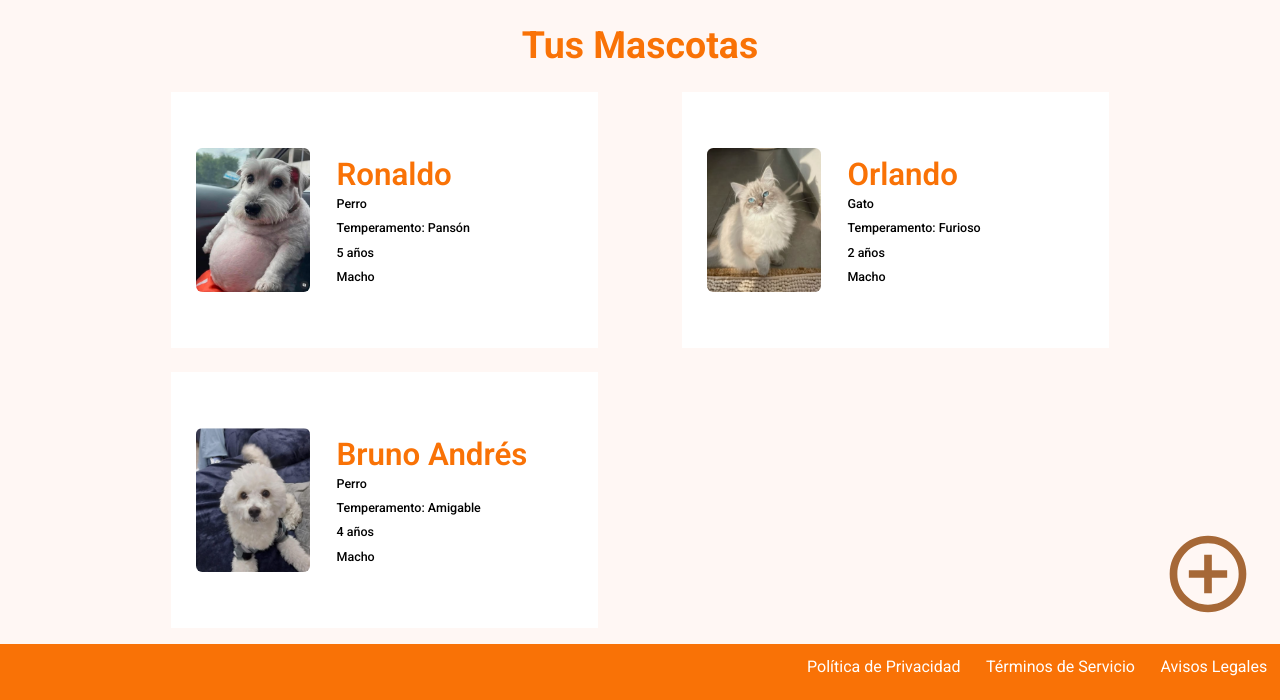
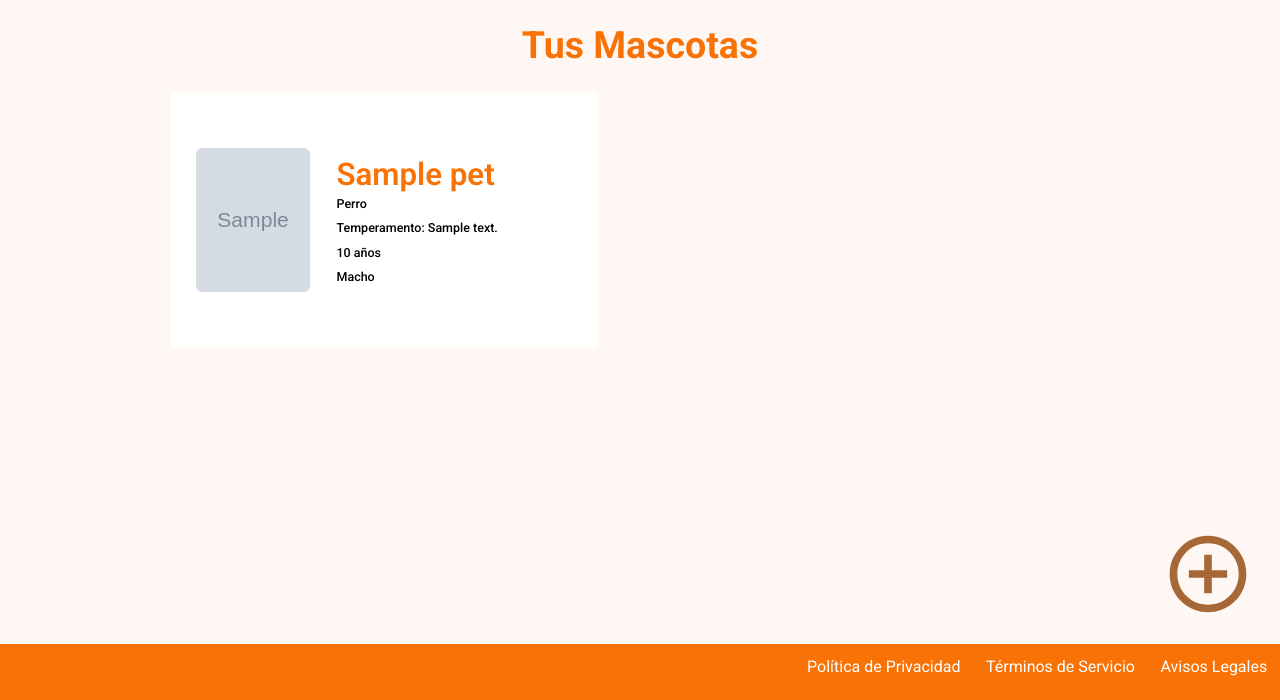
Before and after one commit to ATI-Equipo2/ATI-Equipo2, a Django app: page /tus_mascotas/ in a window 1280 px wide. Shown: the part 100-800 px from the top of the page. Run offline with Django 5.2, Linux system fonts and the light colour scheme; a user stored in the database is signed in; tables that the repository leaves empty hold one stand-in row (values such as "Sample post"); grey boxes marked "Sample" are stand-in pictures.

Commit message:
refactor(views): migrar vistas de perfiles, mascotas, feed y búsqueda al ORM con services
- perfil_usuario usa request.user; ver_dueno y sus_mascotas reciben user_id
- perfil_mascota y ver_mascota reciben pet_id (404 si no existe)
- tus_mascotas, sus_mascotas, buscar_mascotas y feed usan services
- se eliminan USUARIOS, MASCOTAS y MASCOTAS_INICIO de views.py
- feed usa mock_data.MASCOTAS_FALSAS como fallback si no hay mascotas
- plantillas y urls pasan los ids; parcial _foto.html para fotos subidas

```diff
--- a/matchPets/templates/buscar_mascotas.html
+++ b/matchPets/templates/buscar_mascotas.html
@@ -17,8 +17,8 @@
     <ul class="buscar-resultados" id="buscar-resultados">
         {% for m in mascotas %}
         <li>
-            <a class="buscar-item" href="{% url 'ver_mascota' %}">
-                <img src="{% static m.foto %}" alt="{% blocktranslate with nombre=m.nombre %}Foto de {{ nombre }}{% endblocktranslate %}">
+            <a class="buscar-item" href="{% url 'ver_mascota' m.id %}">
+                {% include 'matchPets/partials/_foto.html' with item=m %}
                 <span class="buscar-info">
                     <strong>{{ m.nombre }}</strong>
                     <small>{{ m.especie }}</small>
--- a/matchPets/templates/lista_mascotas.html
+++ b/matchPets/templates/lista_mascotas.html
@@ -8,7 +8,7 @@
 {% block content %}
 <div class="lista-mascotas">
     <div class="lista-encabezado">
-        <a href="{% if es_propia %}{% url 'perfil_usuario' %}{% else %}{% url 'ver_dueno' %}{% endif %}" class="lista-atras" aria-label="{% translate 'Volver' %}">
+        <a href="{% if es_propia %}{% url 'perfil_usuario' %}{% else %}{% url 'ver_dueno' dueno.id %}{% endif %}" class="lista-atras" aria-label="{% translate 'Volver' %}">
             <img src="{% static 'img/perfil/icono-atras.svg' %}" alt="">
         </a>
         <h1 class="lista-titulo">{{ title }}</h1>
@@ -16,8 +16,8 @@
 
     <div class="lista-grid">
         {% for mascota in mascotas %}
-        <a href="{% if es_propia %}{% url 'perfil_mascota' %}{% else %}{% url 'ver_mascota' %}{% endif %}" class="tarjeta-mascota">
-            <img src="{% static mascota.foto %}" alt="{% blocktranslate with nombre=mascota.nombre %}Foto de {{ nombre }}{% endblocktranslate %}">
+        <a href="{% if es_propia %}{% url 'perfil_mascota' mascota.id %}{% else %}{% url 'ver_mascota' mascota.id %}{% endif %}" class="tarjeta-mascota">
+            {% include 'matchPets/partials/_foto.html' with item=mascota %}
             <div class="tarjeta-info">
                 <h2 class="tarjeta-nombre">{{ mascota.nombre }}</h2>
                 <div class="tarjeta-datos">
--- /dev/null
+++ b/matchPets/templates/matchPets/partials/_foto.html
@@ -0,0 +1,8 @@
+{% load static i18n %}{# Foto de una mascota normalizada: `item` con foto_url (subida) o foto_static (estática). #}
+{% if item.foto_url %}
+<img src="{{ item.foto_url }}" alt="{% blocktranslate with nombre=item.nombre %}Foto de {{ nombre }}{% endblocktranslate %}">
+{% elif item.foto_static %}
+<img src="{% static item.foto_static %}" alt="{% blocktranslate with nombre=item.nombre %}Foto de {{ nombre }}{% endblocktranslate %}">
+{% else %}
+<img src="{% static 'img/logo.jpeg' %}" alt="{% translate 'Sin foto' %}">
+{% endif %}
--- a/matchPets/templates/perfil_mascota.html
+++ b/matchPets/templates/perfil_mascota.html
@@ -8,7 +8,7 @@
 {% block content %}
 <article class="perfil perfil--mascota perfil--mascota-propia">
     <div class="perfil-foto">
-        <img src="{% static mascota.foto %}" alt="{% blocktranslate with nombre=mascota.nombre %}Foto de {{ nombre }}{% endblocktranslate %}">
+        {% include 'matchPets/partials/_foto.html' with item=mascota %}
     </div>
 
     <div class="perfil-info">
@@ -35,11 +35,13 @@
 
         <p class="perfil-descripcion">{{ mascota.descripcion }}</p>
 
+        {% if mascota.socializar %}
         <h2 class="perfil-socializar">
             <img src="{% static 'img/perfil/icono-socializar.png' %}" alt="">
             <span>{% translate "En busca de socializar" %}</span>
         </h2>
         <p class="perfil-descripcion">{{ mascota.socializar }}</p>
+        {% endif %}
     </div>
 </article>
 {% endblock %}
--- a/matchPets/templates/pet_card.html
+++ b/matchPets/templates/pet_card.html
@@ -1,7 +1,7 @@
 {% load static i18n %}
 {# Tarjeta de mascota del Inicio/Feed. Recibe `tarjeta` con: nombre, especie, #}
 {# temperamento, edad, sexo, foto_url (subida) o foto_static (fichero local). #}
-<a class="tarjeta-mascota tarjeta-inicio" href="{% url 'ver_mascota' %}">
+<a class="tarjeta-mascota tarjeta-inicio" href="{% if tarjeta.id %}{% url 'ver_mascota' tarjeta.id %}{% else %}#{% endif %}">
     <span class="tarjeta-foto">
         {% if tarjeta.foto_url %}
         <img src="{{ tarjeta.foto_url }}" alt="{% blocktranslate with nombre=tarjeta.nombre %}Foto de {{ nombre }}{% endblocktranslate %}">
--- a/matchPets/urls.py
+++ b/matchPets/urls.py
@@ -13,11 +13,11 @@ urlpatterns = [
     path('base_feed_mobile/', base_feed_mobile, name='base_feed_mobile'),
     path('base_perfil/', base_perfil, name='base_perfil'),
     path('perfil_usuario/', perfil_usuario, name='perfil_usuario'),
-    path('ver_dueno/', ver_dueno, name='ver_dueno'),
-    path('perfil_mascota/', perfil_mascota, name='perfil_mascota'),
-    path('ver_mascota/', ver_mascota, name='ver_mascota'),
+    path('ver_dueno/<int:user_id>/', ver_dueno, name='ver_dueno'),
+    path('perfil_mascota/<int:pet_id>/', perfil_mascota, name='perfil_mascota'),
+    path('ver_mascota/<int:pet_id>/', ver_mascota, name='ver_mascota'),
     path('tus_mascotas/', tus_mascotas, name='tus_mascotas'),
-    path('sus_mascotas/', sus_mascotas, name='sus_mascotas'),
+    path('sus_mascotas/<int:user_id>/', sus_mascotas, name='sus_mascotas'),
     path('notificaciones/', notificaciones, name='notificaciones'),
     path('buscar_mascotas/', buscar_mascotas, name='buscar_mascotas'),
     path('inicio/', inicio, name='inicio'),
--- a/matchPets/views.py
+++ b/matchPets/views.py
@@ -1,15 +1,14 @@
-from django.apps import apps
-from django.shortcuts import render, redirect
+from django.shortcuts import render, redirect, get_object_or_404
 from django.contrib.auth import views as auth_views
 from django.contrib.auth import login as auth_login
 from django.contrib.auth.decorators import login_required
-from django.http import HttpResponse, request
-from django.db.models import Q
+from django.db import DatabaseError
 from django.utils.translation import gettext, ngettext
 
+from . import mock_data, services
 from .forms import RegistroForm
+from .models import Pet, User
 
-Pet = apps.get_model('matchPets', 'Pet')
 
 class LoginView(auth_views.LoginView):
     template_name = 'login.html'
@@ -29,71 +28,61 @@ class LogoutView(auth_views.LogoutView):
 def vista_protegida(request):
     return render(request, 'matchPets/protegida.html')
 
-# Datos de ejemplo para las vistas de perfil (aún no hay modelos)
-USUARIOS = {
-    'rolando': {
-        'nombre': 'Rolando',
-        'edad': '20 años',
-        'ubicacion': 'Los Teques',
-        'descripcion': 'Soy Amante de los animales. Mi color favorito es el naranja, mi libro favorito es El hobbit, en mi tiempo libre disfruto escuchar Los fantasmas del Caribe y jugar The forest',
-        'foto': 'img/perfil/rolando.png',
-    },
-    'jesus': {
-        'nombre': 'Jesús',
-        'edad': '21 años',
-        'ubicacion': 'Catia',
-        'descripcion': 'Considero que los humanos también somo animales, mis mascotas son compañeros de vida los cuales tienen problemas con socializar porque me da pereza pacearlos, si quieres socializar con mis mascotas tienes que ser una mamá soltera',
-        'foto': 'img/perfil/jesus.png',
-    },
-}
 
-MASCOTAS = {
-    'ronaldo': {
-        'nombre': 'Ronaldo',
-        'especie': 'Perro',
-        'sexo': 'Macho',
-        'temperamento': 'Pansón',
-        'edad': '5 años',
-        'descripcion': 'Estoy Buscando a alguien que me quiera, que me huela y se emocione, que se orine por mí. Me gustan los paseos, las caricias y compartir unas chelas con mis amigos caninos.',
-        'socializar': 'Estoy interesado en una perra en celo, con más de dos años, que quiera algo temporal, nada de tener familia porque me desaparezco, algo tranqui.',
-        'foto': 'img/perfil/ronaldo.png',
-    },
-    'orlando': {
-        'nombre': 'Orlando',
-        'especie': 'Gato',
-        'sexo': 'Macho',
-        'temperamento': 'Furioso',
-        'edad': '2 años',
-        'foto': 'img/perfil/orlando.png',
-    },
-    'bruno': {
-        'nombre': 'Bruno Andrés',
-        'especie': 'Perro',
-        'sexo': 'Macho',
-        'temperamento': 'Amigable',
-        'edad': '4 años',
-        'foto': 'img/perfil/bruno.png',
-    },
-    'brown': {
-        'nombre': 'Brown',
-        'especie': 'Perro',
-        'sexo': 'Macho',
-        'temperamento': 'Juguetón',
-        'edad': '2 meses',
-        'descripcion': 'Hola, soy Brown. Se que no soy de la raza más grande, pero mi corazón lo es. Estoy en búsqueda de un amigo que pueda jugar conmigo sin lastimarme ya que tengo solo un par de meses de edad.',
-        'socializar': 'Me gustaría conocer a un compañero canino para poder pasar el rato y compartir aventuras en el parque del este.',
-        'foto': 'img/perfil/brown.png',
-    },
-    'lucia': {
-        'nombre': 'Lucia',
-        'especie': 'Gata',
-        'sexo': 'Hembra',
-        'temperamento': 'Cariñosa',
-        'edad': '1 año',
-        'foto': 'img/perfil/lucia.png',
-    },
-}
+# ---------------------------------------------------------------------------
+# Helpers para presentar modelos en las plantillas
+# ---------------------------------------------------------------------------
+def _edad_anos(cantidad):
+    return ngettext('%(count)s año', '%(count)s años', cantidad) % {'count': cantidad}
 
+
+def _tarjeta_desde_pet(pet):
+    """Normaliza una instancia del modelo Pet al formato que esperan las plantillas."""
+    descripcion = (pet.description or '').strip()
+    return {
+        'id': pet.id,
+        'nombre': pet.name,
+        'especie': pet.get_species_display(),
+        'sexo': pet.get_gender_display(),
+        'edad': _edad_anos(pet.age),
+        # El modelo aún no tiene temperamento: se reutiliza la descripción.
+        'temperamento': descripcion,
+        'descripcion': descripcion,
+        'socializar': '',
+        'dueno_id': pet.owner_id,
+        'foto_url': pet.img.url if pet.img else '',
+        'foto_static': '',
+    }
+
+
+def _tarjeta_desde_mock(mascota):
+    """Normaliza una ficha de mock_data (fallback sin base de datos)."""
+    return {
+        'id': None,
+        'nombre': mascota['nombre'],
+        'especie': mascota['especie'],
+        'sexo': '',
+        'edad': _edad_anos(mascota['edad']),
+        'temperamento': mascota.get('descripcion', ''),
+        'descripcion': mascota.get('descripcion', ''),
+        'socializar': '',
+        'dueno_id': None,
+        'foto_url': mascota.get('foto', ''),
+        'foto_static': '',
+    }
+
+
+def _contexto_usuario(usuario, title):
+    return {
+        'title': title,
+        'usuario': usuario,
+        'edad_texto': _edad_anos(usuario.edad) if usuario.edad is not None else '',
+    }
+
+
+# ---------------------------------------------------------------------------
+# Autenticación y páginas base
+# ---------------------------------------------------------------------------
 def signup(request):
     if request.method == 'POST':
         form = RegistroForm(request.POST, request.FILES)
@@ -105,54 +94,102 @@ def signup(request):
         form = RegistroForm()
     return render(request, 'signup.html', {'name': gettext('Registrarse'), 'form': form})
 
+
 @login_required(login_url='login')
 def add_pet(request):
     return render(request, 'add-pet.html', {'name': gettext('Agregar Mascota')})
 
+
 def base_navigation(request):
     return render(request, 'base-navigation-desktop.html')
+
 
 def base_feed_mobile(request):
     return render(request, 'base-feed-mobile.html')
 
+
 def base_perfil(request):
     return render(request, 'base-perfil.html')
 
+
+# ---------------------------------------------------------------------------
+# Perfiles de usuario
+# ---------------------------------------------------------------------------
 @login_required(login_url='login')
 def perfil_usuario(request):
-    return render(request, 'perfil_usuario.html', {'title': gettext('Perfil de Usuario'), 'usuario': USUARIOS['rolando']})
+    return render(request, 'perfil_usuario.html', _contexto_usuario(request.user, gettext('Perfil de Usuario')))
+
 
 @login_required(login_url='login')
-def ver_dueno(request):
-    return render(request, 'ver_dueno.html', {'title': gettext('Ver Dueño'), 'usuario': USUARIOS['jesus']})
+def ver_dueno(request, user_id):
+    usuario = get_object_or_404(User, pk=user_id)
+    return render(request, 'ver_dueno.html', _contexto_usuario(usuario, gettext('Ver Dueño')))
+
+
+# ---------------------------------------------------------------------------
+# Mascotas
+# ---------------------------------------------------------------------------
+@login_required(login_url='login')
+def perfil_mascota(request, pet_id):
+    """Perfil de una mascota propia; si es ajena se muestra la vista pública."""
+    pet = get_object_or_404(Pet, pk=pet_id)
+    if pet.owner_id != request.user.id:
+        return redirect('ver_mascota', pet_id=pet.id)
+    return render(request, 'perfil_mascota.html', {
+        'title': gettext('Perfil de Mascota'),
+        'mascota': _tarjeta_desde_pet(pet),
+    })
+
 
 @login_required(login_url='login')
-def perfil_mascota(request):
-    return render(request, 'perfil_mascota.html', {'title': gettext('Perfil de Mascota'), 'mascota': MASCOTAS['ronaldo']})
-
-@login_required(login_url='login')
-def ver_mascota(request):
+def ver_mascota(request, pet_id):
+    pet = get_object_or_404(Pet, pk=pet_id)
     solicitud_enviada = request.GET.get('solicitud') == 'enviada'
     return render(request, 'ver_mascota.html', {
         'title': gettext('Ver Mascota'),
-        'mascota': MASCOTAS['brown'],
+        'mascota': _tarjeta_desde_pet(pet),
         'solicitud_enviada': solicitud_enviada,
         'aviso_solicitud': gettext('Solicitud enviada') if solicitud_enviada else '',
     })
 
+
 @login_required(login_url='login')
 def tus_mascotas(request):
-    mascotas = [MASCOTAS['ronaldo'], MASCOTAS['orlando'], MASCOTAS['bruno']]
-    return render(request, 'lista_mascotas.html', {'title': gettext('Tus Mascotas'), 'mascotas': mascotas, 'es_propia': True})
+    mascotas = [_tarjeta_desde_pet(p) for p in services.mascotas_de(request.user)]
+    return render(request, 'lista_mascotas.html', {
+        'title': gettext('Tus Mascotas'),
+        'mascotas': mascotas,
+        'es_propia': True,
+    })
+
 
 @login_required(login_url='login')
-def sus_mascotas(request):
-    mascotas = [MASCOTAS['brown'], MASCOTAS['lucia']]
-    return render(request, 'lista_mascotas.html', {'title': gettext('Sus Mascotas'), 'mascotas': mascotas, 'es_propia': False})
+def sus_mascotas(request, user_id):
+    dueno = get_object_or_404(User, pk=user_id)
+    mascotas = [_tarjeta_desde_pet(p) for p in services.mascotas_de(dueno)]
+    return render(request, 'lista_mascotas.html', {
+        'title': gettext('Sus Mascotas'),
+        'mascotas': mascotas,
+        'es_propia': False,
+        'dueno': dueno,
+    })
+
+
+@login_required(login_url='login')
+def buscar_mascotas(request):
+    """Pantalla Buscar Mascotas: filtra por nombre o especie."""
+    q = request.GET.get('q', '').strip()
+    mascotas = [_tarjeta_desde_pet(p) for p in services.buscar_mascotas(q)]
+    return render(request, 'buscar_mascotas.html', {
+        'title': gettext('Buscar Mascotas'),
+        'mascotas': mascotas,
+        'q': q,
+    })
 
 
 # ---------------------------------------------------------------------------
 # Datos falsos para Notificaciones / Mensajes / Solicitudes (sin backend).
+# Se reemplazan por el ORM en la fase de notificaciones.
 # La fuente está en español; las plantillas usan {% translate %} para i18n.
 # ---------------------------------------------------------------------------
 NOTIFICACIONES_FALSAS = [
@@ -161,7 +198,7 @@ NOTIFICACIONES_FALSAS = [
         'tipo': 'nuevo_mensaje',
         'titulo': 'Nuevo mensaje',
         'detalle': 'Brown te envió un mensaje',
-        'mascota': MASCOTAS['brown'],
+        'mascota': None,
     },
     {
         'id': 2,
@@ -184,22 +221,22 @@ MENSAJES_RECIENTES_FALSOS = [
     {
         'nombre': 'Brown',
         'texto': 'Hola, soy Brown. Se que no soy de la raza más grande, pero mi…',
-        'foto': MASCOTAS['brown']['foto'],
+        'foto': 'img/perfil/brown.png',
     },
     {
         'nombre': 'Daisy',
         'texto': 'Hola, soy Daisy. Se que no soy de la raza más grande, pero mi coraz…',
-        'foto': MASCOTAS['brown']['foto'],
+        'foto': 'img/perfil/brown.png',
     },
     {
         'nombre': 'Ronaldo',
         'texto': 'Estoy buscando a alguien que me quiera, que me huela y se emocion…',
-        'foto': MASCOTAS['ronaldo']['foto'],
+        'foto': 'img/perfil/ronaldo.png',
     },
     {
         'nombre': 'Ursula',
         'texto': 'Hola, soy Úrsula. Se que no soy de la raza más grande, pero mi…',
-        'foto': MASCOTAS['lucia']['foto'],
+        'foto': 'img/perfil/lucia.png',
     },
 ]
 
@@ -231,111 +268,20 @@ def notificaciones(request):
     })
 
 
-@login_required(login_url='login')
-def buscar_mascotas(request):
-    """Pantalla Buscar Mascotas (datos falsos, filtro por nombre/especie)."""
-    q = request.GET.get('q', '').strip()
-    mascotas = [MASCOTAS['brown'], MASCOTAS['ronaldo'], MASCOTAS['lucia']]
-    # Daisy y Úrsula comparten la ficha del Inicio/Feed.
-    extras = [m for m in MASCOTAS_INICIO if m['nombre'] in ('Daisy', 'Ursula')]
-    todas = [{'nombre': m['nombre'], 'especie': m['especie'], 'foto': m['foto']} for m in mascotas] + extras
-    if q:
-        q_low = q.lower()
-        todas = [m for m in todas if q_low in m['nombre'].lower() or q_low in m['especie'].lower()]
-    return render(request, 'buscar_mascotas.html', {
-        'title': gettext('Buscar Mascotas'),
-        'mascotas': todas,
-        'q': q,
-    })
-
-
 # ---------------------------------------------------------------------------
-# Inicio / Feed: lista general de mascotas (modelo Pet del compañero).
-# Si la tabla está vacía, se usan las fichas de las fotos (mismos datos
-# falsos del resto de pantallas). El buscador filtra por nombre/especie.
+# Inicio / Feed: lista general de mascotas disponibles.
+# Si no hay mascotas (o la tabla aún no existe) se usan las fichas de
+# mock_data como fallback temporal; esas tarjetas no enlazan a ningún perfil.
 # ---------------------------------------------------------------------------
-MASCOTAS_INICIO = [
-    {
-        'nombre': 'Brown',
-        'especie': 'Perro',
-        'sexo': 'Macho',
-        'temperamento': 'Juguetón',
-        'edad': '2 meses',
-        'foto': 'img/perfil/brown.png',
-    },
-    {
-        'nombre': 'Daisy',
-        'especie': 'Perro',
-        'sexo': 'Hembra',
-        'temperamento': 'Dormilona',
-        'edad': '2 años',
-        'foto': 'img/perfil/ronaldo.png',
-    },
-    {
-        'nombre': 'Ursula',
-        'especie': 'Perro',
-        'sexo': 'Hembra',
-        'temperamento': 'Floja',
-        'edad': '3 años',
-        'foto': 'img/perfil/bruno.png',
-    },
-    {
-        'nombre': 'Lucia',
-        'especie': 'Gata',
-        'sexo': 'Hembra',
-        'temperamento': 'Cariñosa',
-        'edad': '1 año',
-        'foto': 'img/perfil/lucia.png',
-    },
-]
-
-
-def _edad_anos(cantidad):
-    return ngettext('%(count)s año', '%(count)s años', cantidad) % {'count': cantidad}
-
-
-def _tarjeta_desde_pet(pet):
-    """Normaliza una instancia del modelo Pet al formato de la tarjeta."""
-    foto_url = pet.img.url if getattr(pet, 'img', None) and pet.img else ''
-    return {
-        'nombre': pet.name,
-        'especie': pet.get_species_display(),
-        'temperamento': (pet.description or '').strip(),
-        'edad': _edad_anos(pet.age),
-        'sexo': pet.get_gender_display(),
-        'foto_url': foto_url,
-        'foto_static': '',
-    }
-
-
-def _tarjeta_desde_dict(mascota):
-    return {
-        'nombre': mascota['nombre'],
-        'especie': mascota['especie'],
-        'temperamento': mascota.get('temperamento', ''),
-        'edad': mascota.get('edad', ''),
-        'sexo': mascota.get('sexo', ''),
-        'foto_url': '',
-        'foto_static': mascota.get('foto', ''),
-    }
-
-
 def _mascotas_feed(q=''):
-    """Devuelve (tarjetas, usando_datos_reales).
-
-    Usa el modelo Pet cuando hay registros; si no, las fichas falsas.
-    """
+    """Devuelve (tarjetas, usando_datos_reales)."""
     try:
-        pets = Pet.objects.filter(availableForAdoption=True).order_by('id')
-        if q:
-            pets = pets.filter(Q(name__icontains=q) | Q(description__icontains=q))
-        tarjetas = [_tarjeta_desde_pet(p) for p in pets]
-        if tarjetas:
-            return tarjetas, True
-    except Exception:
+        if Pet.objects.exists():
+            return [_tarjeta_desde_pet(p) for p in services.obtener_feed(q)], True
+    except DatabaseError:
         # La tabla aún no existe (BD sin migrar): se usan datos falsos.
         pass
-    tarjetas = [_tarjeta_desde_dict(m) for m in MASCOTAS_INICIO]
+    tarjetas = [_tarjeta_desde_mock(m) for m in mock_data.MASCOTAS_FALSAS]
     if q:
         q_low = q.lower()
         tarjetas = [t for t in tarjetas
```
Also changed, not shown: matchPets/templates/perfil_usuario.html (+8 -3 lines), matchPets/templates/ver_dueno.html (+9 -4 lines), matchPets/templates/ver_mascota.html (+7 -3 lines).
